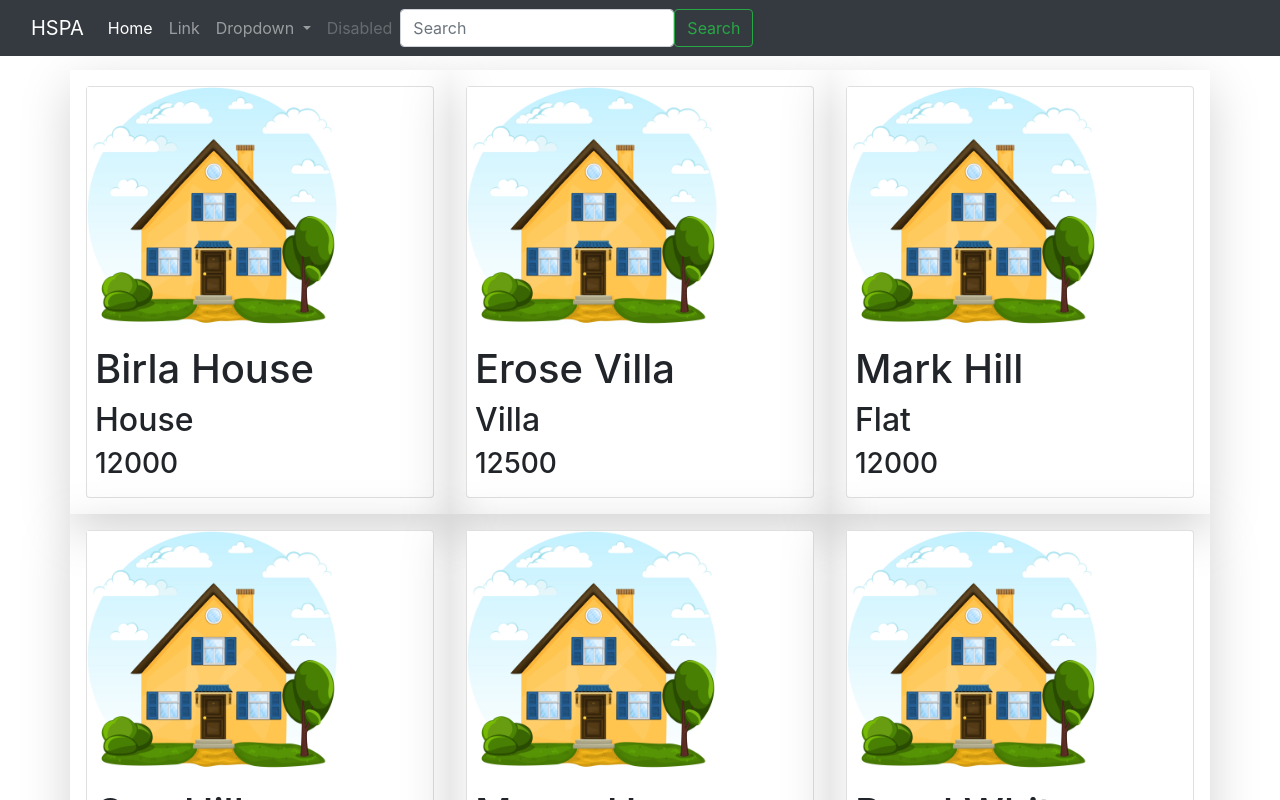
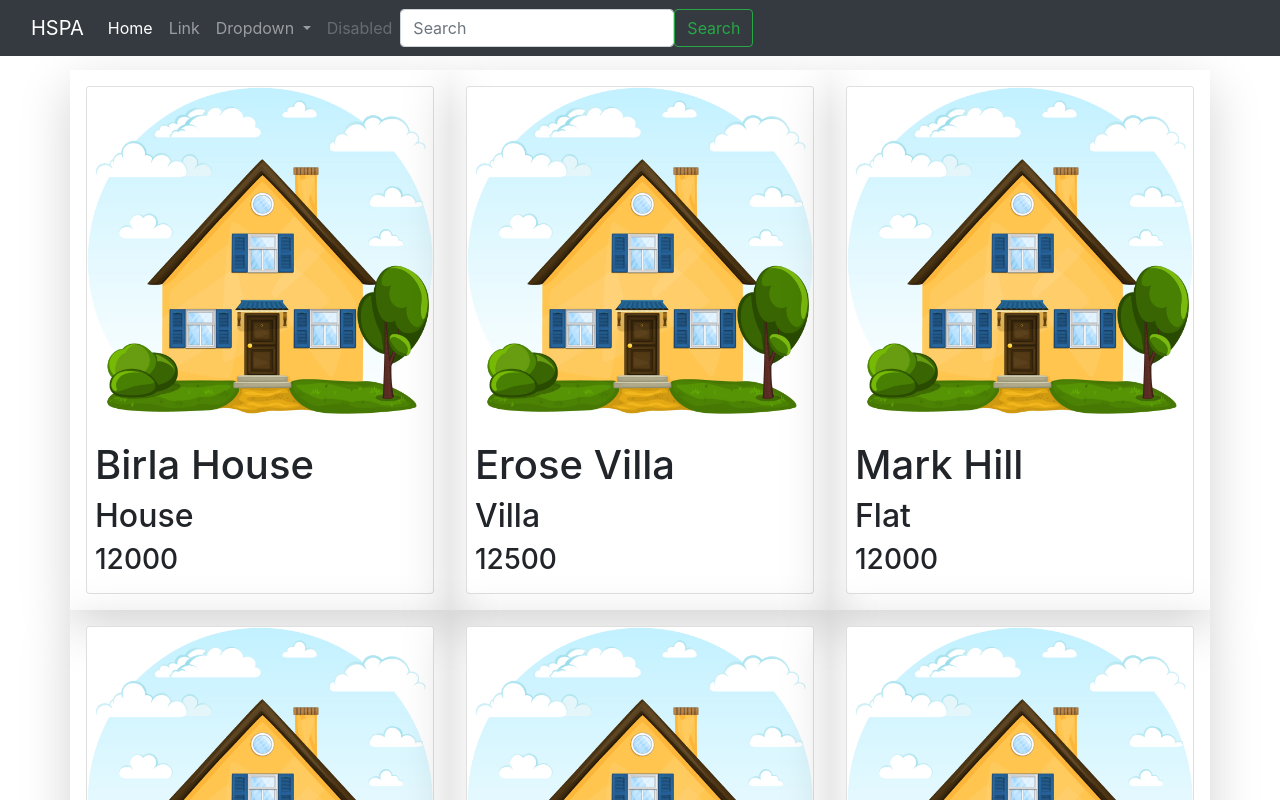
Before and after one commit to Altana-Grishkina/RealEstate-project, an Angular app: page / in a window 1280 px wide. Shown: the top 800 px of the page. Built offline with nearby package versions, Linux system fonts and the light colour scheme.

Commit message:
Add CSS animation to Property Card

```diff
--- a/src/app/property/property-card/property-card.component.css
+++ b/src/app/property/property-card/property-card.component.css
@@ -1,8 +1,37 @@
-.propImg {
-  height: 250px;
-  width: 250px;
+
+.card-img-wrapper{
+  overflow: hidden;
+  position: relative;
 }
 
-/* .card, .shadow-lg {
-  width: 270px;
-} */
+.card:hover img{
+  transform: scale(1.2,1.2);
+  transition-duration: 500ms;
+  transition-timing-function: ease-out;
+  opacity: .7;
+}
+
+.card img{
+  transform: scale(1,1);
+  transition-duration: 500ms;
+  transition-timing-function: ease-out;
+}
+
+.member-icons {
+  position: absolute;
+  bottom: -10%;
+  left: 0;
+  right: 0;
+  margin-left: auto;
+  margin-right: auto;
+  opacity: 0;
+}
+
+.card-img-wrapper:hover .member-icons {
+  bottom: 0;
+  opacity: 1;
+}
+
+.animate {
+  transition: all 0.3s ease-in-out;
+}
--- a/src/app/property/property-card/property-card.component.html
+++ b/src/app/property/property-card/property-card.component.html
@@ -1,6 +1,16 @@
 
 <div class="card">
-    <img class="propImg" src="assets/images/1.jpg">
+    <div class="card-img-wrapper">
+      <img class="card-img-top" src="assets/images/1.jpg">
+      <ul class="list-inline text-center member-icons animate">
+        <li class="list-inline-item">
+          <button class="btn btn-primary"><i class="far fa-edit"></i></button>
+        </li>
+        <li class="list-inline-item">
+          <button class="btn btn-primary"><i class="far fa-address-book"></i></button>
+        </li>
+      </ul>
+    </div>
     <div class="card-body p-2">
       <h1>{{property.Name}}</h1>
       <h2>{{property.Type}}</h2>
--- a/src/index.html
+++ b/src/index.html
@@ -1,6 +1,7 @@
 <!doctype html>
 <html lang="en">
 <head>
+  <script src="https://kit.fontawesome.com/da1adf1aba.js" crossorigin="anonymous"></script>
   <meta charset="utf-8">
   <title>ReApp</title>
   <base href="/">
```
